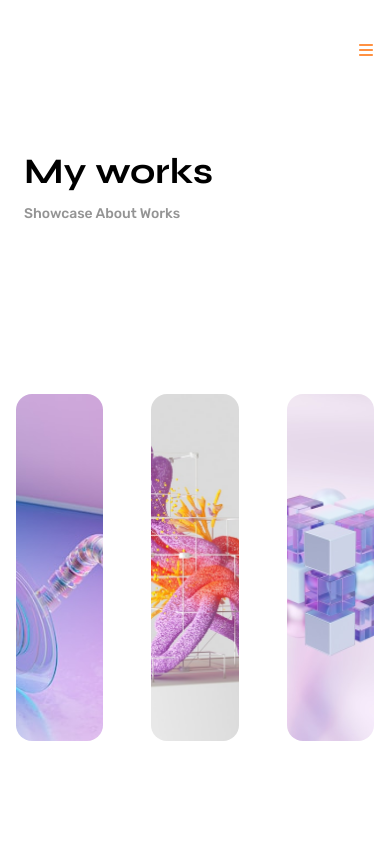
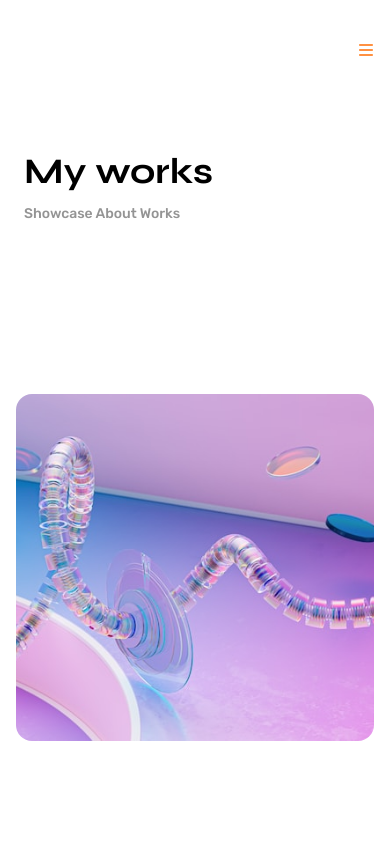
Before and after one commit to shadullah/nextjs-portfolio-management, a Next.js app: page /work in a window 390 px wide. Shown: the top 844 px of the page. Built offline with nearby package versions, Linux system fonts and the light colour scheme.

Commit message:
works responsived

```diff
--- a/src/app/work/page.tsx
+++ b/src/app/work/page.tsx
@@ -49,10 +49,7 @@
               {works.map((row, rowIndex) => (
                 <div
                   key={rowIndex}
-                  className={`grid gap-4`}
-                  style={{
-                    gridTemplateColumns: `repeat(${row.columns}, minmax(0, 1fr))`,
-                  }}
+                  className={`grid gap-4 grid-cols-1 sm:grid-cols-2 md:grid-cols-${row.columns}`}
                 >
                   {row.items.map((item, itemIndex) => (
                     <div
```
